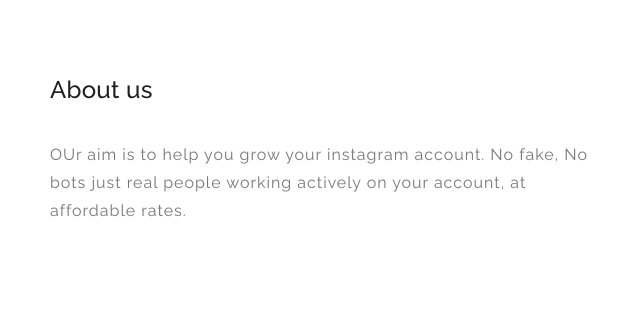
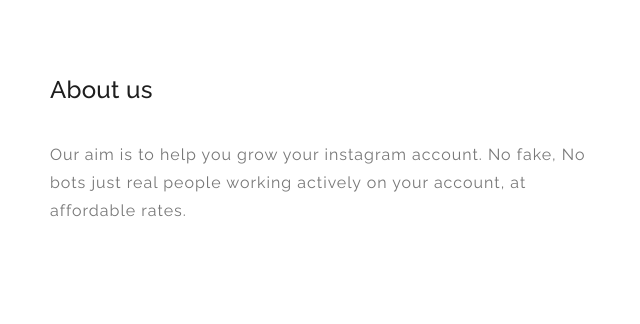
Before and after one commit to Tosin-webdev/deegeets, a plain HTML site: page index.html in a window 1280 px wide. Shown: the part 945-1269 px from the top of the page, 35-675 px from the left. Drawn offline with Linux system fonts and the light colour scheme.

Commit message:
added changes

```diff
--- a/index.html
+++ b/index.html
@@ -183,7 +183,7 @@
             </div>
             <div class="left-text">
               <p>
-                OUr aim is to help you grow your instagram account. No fake, No
+                Our aim is to help you grow your instagram account. No fake, No
                 bots just real people working actively on your account, at
                 affordable rates.
               </p>
```
